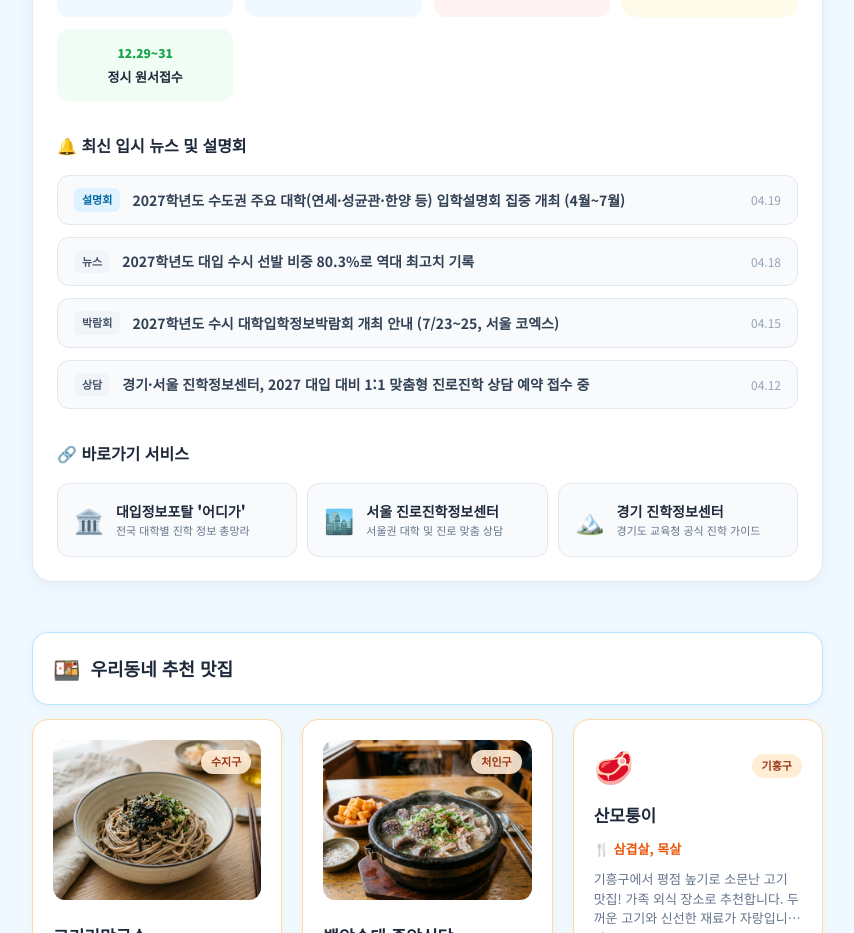
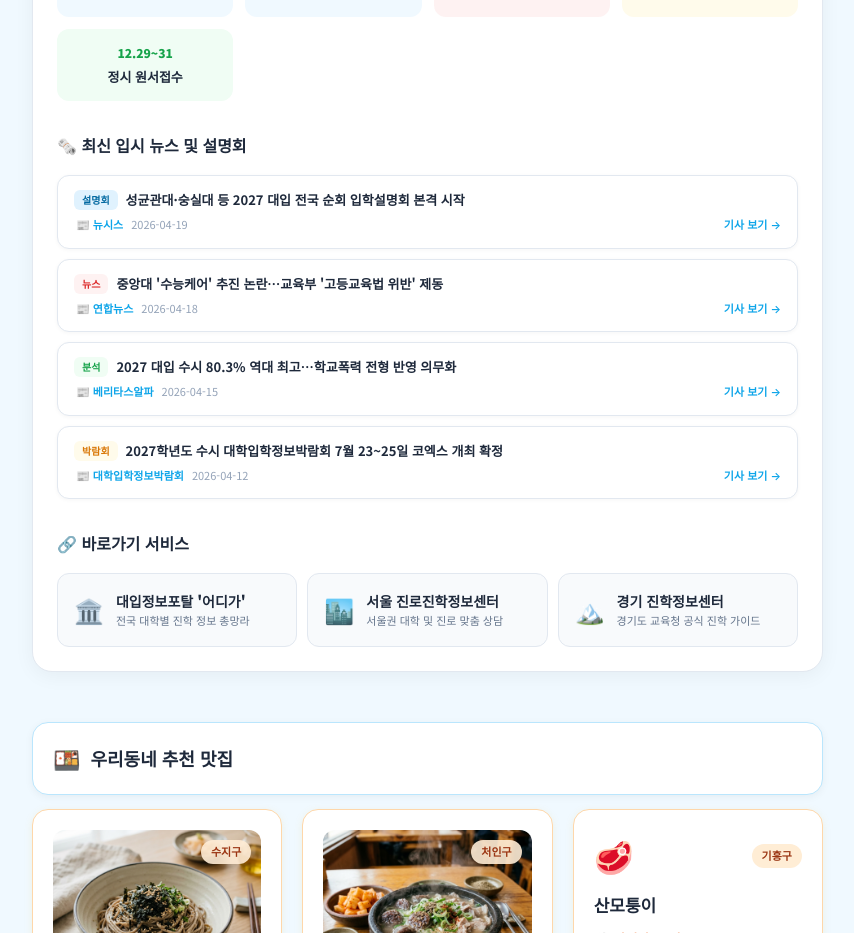
Before and after one commit to bopdoryainolza2026-afk/my-local-info, a Next.js app: page / in a window 1280 px wide. Shown: the part 2920-3853 px from the top of the page, without its empty margins (74-928 px from the left). Built offline with nearby package versions, Linux system fonts and the light colour scheme; no server answers.

Commit message:
Upgrade education news to article cards with source and real article links

```diff
--- a/public/data/local-info.json
+++ b/public/data/local-info.json
@@ -5,30 +5,34 @@
     {
       "id": "edu-news-001",
       "category": "설명회",
-      "title": "2027학년도 수도권 주요 대학(연세·성균관·한양 등) 입학설명회 집중 개최 (4월~7월)",
+      "title": "성균관대·숭실대 등 2027 대입 전국 순회 입학설명회 본격 시작",
       "date": "2026-04-19",
-      "link": "https://admission.yonsei.ac.kr"
+      "source": "뉴시스",
+      "link": "https://www.newsis.com/view/NISX20260419_0003416085"
     },
     {
       "id": "edu-news-002",
       "category": "뉴스",
-      "title": "2027학년도 대입 수시 선발 비중 80.3%로 역대 최고치 기록",
+      "title": "중앙대 '수능케어' 추진 논란…교육부 '고등교육법 위반' 제동",
       "date": "2026-04-18",
-      "link": "https://www.adiga.kr"
+      "source": "연합뉴스",
+      "link": "https://www.yna.co.kr/view/AKR20260418064900004"
     },
     {
       "id": "edu-news-003",
-      "category": "박람회",
-      "title": "2027학년도 수시 대학입학정보박람회 개최 안내 (7/23~25, 서울 코엑스)",
+      "category": "분석",
+      "title": "2027 대입 수시 80.3% 역대 최고…학교폭력 전형 반영 의무화",
       "date": "2026-04-15",
-      "link": "https://univexpo.kr"
+      "source": "베리타스알파",
+      "link": "https://www.veritas-a.com/news/articleView.html?idxno=530000"
     },
     {
       "id": "edu-news-004",
-      "category": "상담",
-      "title": "경기·서울 진학정보센터, 2027 대입 대비 1:1 맞춤형 진로진학 상담 예약 접수 중",
+      "category": "박람회",
+      "title": "2027학년도 수시 대학입학정보박람회 7월 23~25일 코엑스 개최 확정",
       "date": "2026-04-12",
-      "link": "https://more.goe.go.kr/jinhak/index.do"
+      "source": "대학입학정보박람회",
+      "link": "https://univexpo.kr"
     }
   ],
   "events": [
--- a/src/app/page.tsx
+++ b/src/app/page.tsx
@@ -128,30 +128,55 @@ export default function Home() {
                 </div>
               </div>
 
-              {/* 실시간 입시 뉴스 피드 (신설) */}
+              {/* 실시간 입시 뉴스 피드 */}
               <div style={{ marginBottom: 32 }}>
                 <h3 style={{ fontSize: 16, fontWeight: 800, color: "#1e293b", marginBottom: 16, display: "flex", alignItems: "center", gap: 8 }}>
-                  🔔 최신 입시 뉴스 및 설명회
+                  🗞️ 최신 입시 뉴스 및 설명회
                 </h3>
-                <div style={{ display: "flex", flexDirection: "column", gap: 12 }}>
-                  {localData.educationNews && localData.educationNews.map((news: any) => (
+                <div style={{ display: "flex", flexDirection: "column", gap: 10 }}>
+                  {localData.educationNews && localData.educationNews.map((news: any) => {
+                    const catColor: Record<string, {bg: string; color: string}> = {
+                      "설명회": { bg: "#e0f2fe", color: "#0369a1" },
+                      "뉴스":   { bg: "#fef2f2", color: "#dc2626" },
+                      "분석":   { bg: "#f0fdf4", color: "#16a34a" },
+                      "박람회": { bg: "#fffbeb", color: "#d97706" },
+                      "상담":   { bg: "#f5f3ff", color: "#7c3aed" },
+                    };
+                    const c = catColor[news.category] || { bg: "#f1f5f9", color: "#475569" };
+                    return (
                       <a key={news.id} href={news.link} target="_blank" rel="noopener noreferrer" style={{
-                      display: "flex", alignItems: "center", gap: 12, padding: "12px 16px", borderRadius: 12,
-                      background: "#f8fafc", border: "1px solid #e2e8f0", textDecoration: "none", transition: "transform 0.1s"
+                        display: "flex", flexDirection: "column", gap: 6,
+                        padding: "14px 16px", borderRadius: 12,
+                        background: "white", border: "1px solid #e2e8f0",
+                        textDecoration: "none", boxShadow: "0 1px 4px rgba(0,0,0,0.04)",
                       }}>
+                        <div style={{ display: "flex", alignItems: "center", gap: 8 }}>
                           <span style={{
-                        fontSize: "11px", fontWeight: "800", padding: "3px 8px", borderRadius: "6px",
-                        background: news.category === "설명회" ? "#e0f2fe" : "#f1f5f9",
-                        color: news.category === "설명회" ? "#0369a1" : "#475569"
+                            fontSize: "10px", fontWeight: "800", padding: "2px 8px",
+                            borderRadius: "6px", background: c.bg, color: c.color, flexShrink: 0
                           }}>
                             {news.category}
                           </span>
-                      <span style={{ flex: 1, fontSize: "14px", fontWeight: "600", color: "#334155", overflow: "hidden", textOverflow: "ellipsis", whiteSpace: "nowrap" }}>
+                          <span style={{ fontSize: "13px", fontWeight: "700", color: "#1e293b", lineHeight: "1.4" }}>
                             {news.title}
                           </span>
-                      <span style={{ fontSize: "12px", color: "#94a3b8" }}>{news.date.split('-').slice(1).join('.')}</span>
+                        </div>
+                        <div style={{ display: "flex", alignItems: "center", gap: 8, paddingLeft: 2 }}>
+                          {news.source && (
+                            <span style={{ fontSize: "11px", color: "#0ea5e9", fontWeight: 600 }}>
+                              📰 {news.source}
+                            </span>
+                          )}
+                          <span style={{ fontSize: "11px", color: "#94a3b8" }}>
+                            {news.date}
+                          </span>
+                          <span style={{ fontSize: "11px", color: "#0ea5e9", marginLeft: "auto", fontWeight: 600 }}>
+                            기사 보기 →
+                          </span>
+                        </div>
                       </a>
-                  ))}
+                    );
+                  })}
                   {(!localData.educationNews || localData.educationNews.length === 0) && (
                     <p style={{ textAlign: "center", padding: "20px", color: "#94a3b8", fontSize: "14px" }}>
                       현재 업데이트된 새로운 소식이 없습니다.
```
Lines whose indentation alone changed are shown as unchanged.
